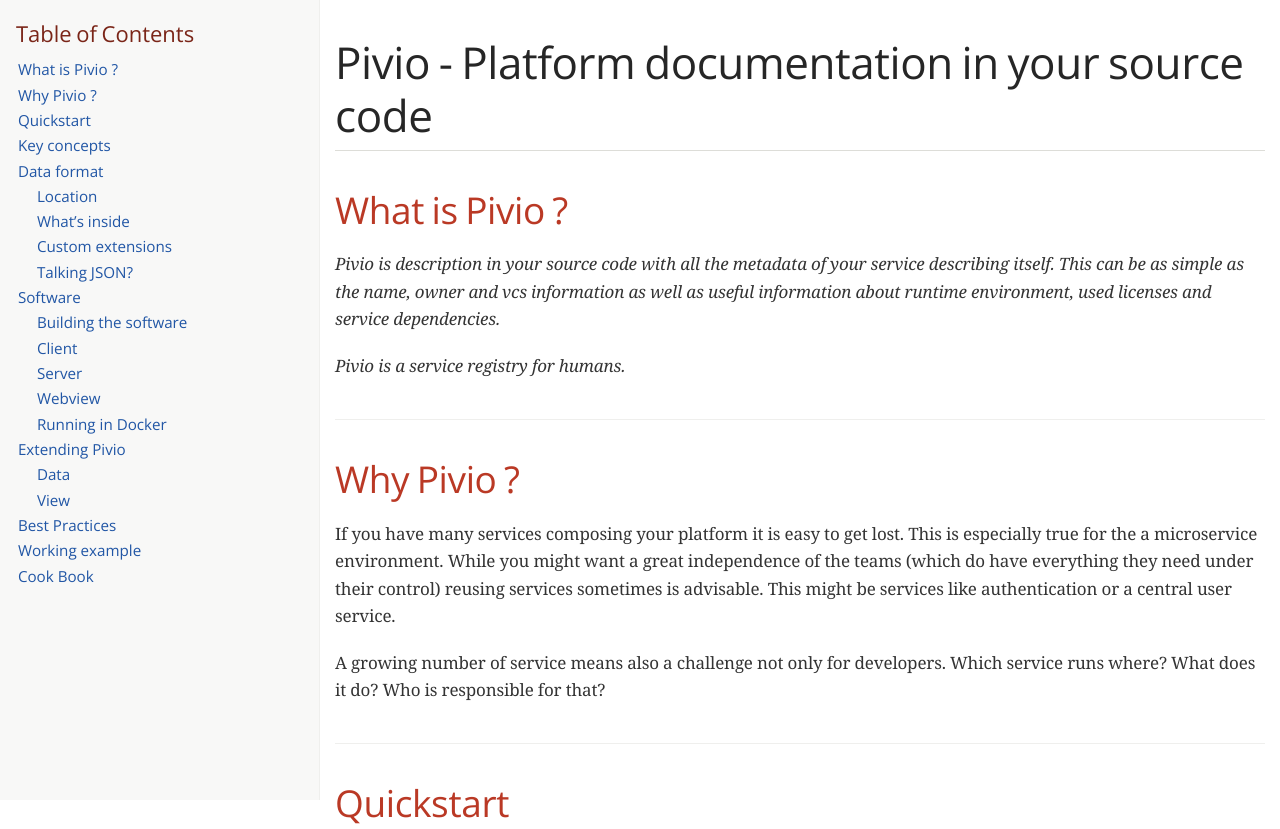
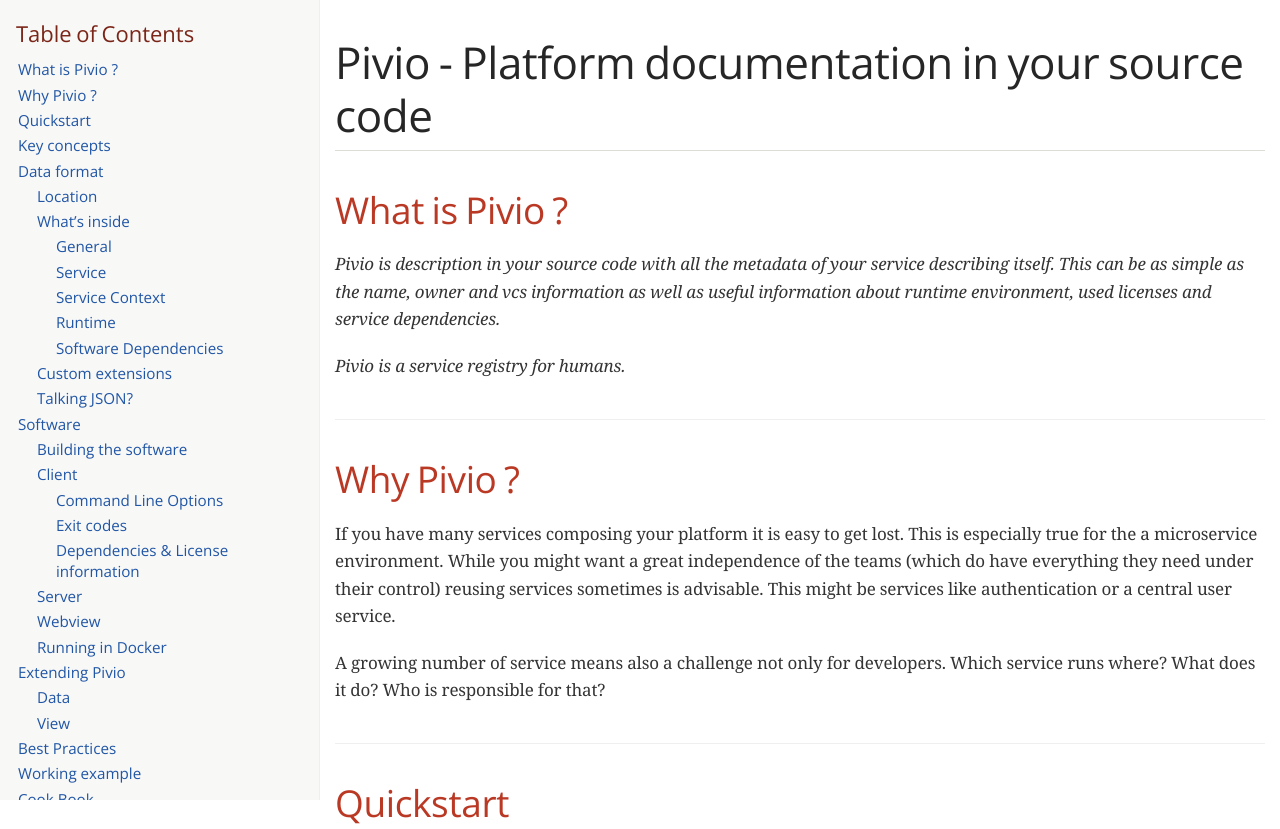
Before and after one commit to pivio/pivio.github.io, a plain HTML site: page docs/index.html in a window 1280 px wide. Shown: the top 829 px of the page. Drawn offline with nearby package versions, Linux system fonts and the light colour scheme; a web font is replaced by a local one.

Commit message:
New version

```diff
--- a/docs/index.html
+++ b/docs/index.html
@@ -430,7 +430,15 @@
 <li><a href="#section-dataformat">Data format</a>
 <ul class="sectlevel2">
 <li><a href="#_location">Location</a></li>
-<li><a href="#_what_s_inside">What&#8217;s inside</a></li>
+<li><a href="#_what_s_inside">What&#8217;s inside</a>
+<ul class="sectlevel3">
+<li><a href="#_general">General</a></li>
+<li><a href="#_service">Service</a></li>
+<li><a href="#_service_context">Service Context</a></li>
+<li><a href="#_runtime">Runtime</a></li>
+<li><a href="#section-data-format-software-dependencies">Software Dependencies</a></li>
+</ul>
+</li>
 <li><a href="#_custom_extensions">Custom extensions</a></li>
 <li><a href="#_talking_json">Talking JSON?</a></li>
 </ul>
@@ -438,7 +446,13 @@
 <li><a href="#section-software">Software</a>
 <ul class="sectlevel2">
 <li><a href="#_building_the_software">Building the software</a></li>
-<li><a href="#_client">Client</a></li>
+<li><a href="#_client">Client</a>
+<ul class="sectlevel3">
+<li><a href="#_command_line_options">Command Line Options</a></li>
+<li><a href="#_exit_codes">Exit codes</a></li>
+<li><a href="#_dependencies_license_information">Dependencies &amp; License information</a></li>
+</ul>
+</li>
 <li><a href="#_server">Server</a></li>
 <li><a href="#section-software-webview">Webview</a></li>
 <li><a href="#_running_in_docker">Running in Docker</a></li>
@@ -641,7 +655,7 @@
 <p>Convention: All keys are lower case and words are connected by '_'. No camelcase.</p>
 </div>
 <div class="sect3">
-<h4 id="_pivio_yaml">pivio.yaml</h4>
+<h4 id="_general">General</h4>
 <div class="paragraph">
 <p>Pivio needs certain <strong>mandatory</strong> fields:</p>
 </div>
@@ -735,7 +749,7 @@
 </div>
 </div>
 <div class="sect3">
-<h4 id="_section_service">Section service</h4>
+<h4 id="_service">Service</h4>
 <div class="sect4">
 <h5 id="_provides">provides</h5>
 <div class="paragraph">
@@ -839,7 +853,7 @@
 </div>
 </div>
 <div class="sect3">
-<h4 id="_section_runtime">Section runtime</h4>
+<h4 id="_runtime">Runtime</h4>
 <div class="paragraph">
 <p>Which requirements does this service have on the runtime? This is used for sizing the machine, VM or container.
 On what kind of <code>host_type</code> is this artefact running? Values could be:</p>
@@ -872,7 +886,7 @@
 </div>
 </div>
 <div class="sect3">
-<h4 id="section-data-format-software-dependencies">Section Software Dependencies</h4>
+<h4 id="section-data-format-software-dependencies">Software Dependencies</h4>
 <div class="paragraph">
 <p>This section might be generated by a client automatically usually by reading the generated licenses information from the corresponding build tool.</p>
 </div>
@@ -1149,7 +1163,7 @@
 <div class="sect3">
 <h4 id="_exit_codes">Exit codes</h4>
 <div class="paragraph">
-<p>If a Yaml file is not a valid yaml file the client will exit with code 1.</p>
+<p>If a Yaml file is not a valid yaml file the client will exit with code 1 unless the switch <code><code>piviofilenotfoundexit0</code></code> is used (see above).</p>
 </div>
 </div>
 <div class="sect3">
@@ -1465,7 +1479,7 @@
 </div>
 <div id="footer">
 <div id="footer-text">
-Last updated 2016-07-19 11:10:09 CEST
+Last updated 2016-08-16 08:23:45 CEST
 </div>
 </div>
 </body>
```
Also changed, not shown: 3 other files.
